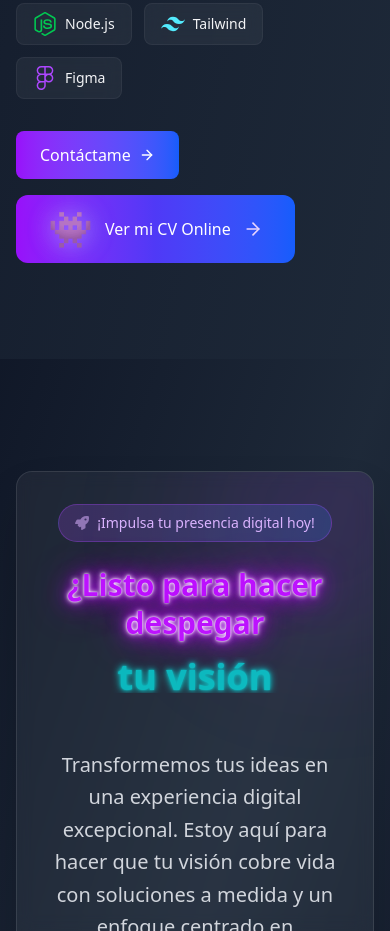
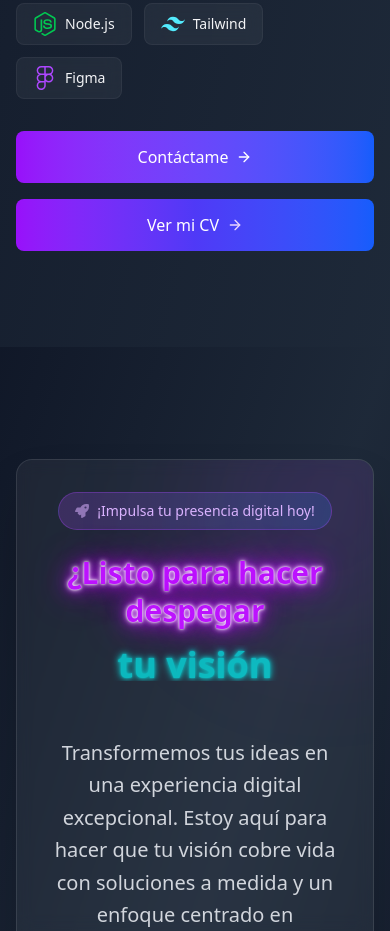
Before and after one commit to FedericoRocha/PixelForge, a React (Vite) app: page / in a window 390 px wide. Shown: the part 8880-9811 px from the top of the page. Built offline with nearby package versions, Linux system fonts and the light colour scheme.

Commit message:
Se arreglan botones About en mobile

```diff
--- a/src/components/sections/About.tsx
+++ b/src/components/sections/About.tsx
@@ -185,40 +185,33 @@ const About = () => {
                 </div>
               </div>
 
-              <div className="flex flex-wrap gap-4">
+              <div className="flex flex-col sm:flex-row gap-4 w-full sm:w-auto">
                 <a
                   href="#contact"
-                  className="px-6 py-3 bg-gradient-to-r from-purple-600 to-blue-600 text-white font-medium rounded-lg hover:shadow-lg hover:shadow-purple-500/30 transition-all duration-300 flex items-center gap-2 group"
+                  className="px-6 py-3.5 bg-gradient-to-r from-purple-600 to-blue-600 text-white font-medium rounded-lg hover:shadow-lg hover:shadow-purple-500/30 transition-all duration-300 flex items-center justify-center gap-2 group flex-1 sm:flex-none sm:px-6"
                 >
-                  Contáctame
+                  <span>Contáctame</span>
                   <FiArrowRight className="group-hover:translate-x-1 transition-transform" />
                 </a>
                 <a
                   href="https://curriculum-web-flax.vercel.app"
                   target="_blank"
                   rel="noopener noreferrer"
-                  className="relative px-8 py-3.5 bg-gradient-to-r from-purple-600 via-indigo-600 to-blue-600 text-white font-semibold rounded-xl hover:shadow-xl hover:shadow-purple-500/30 transition-all duration-300 flex items-center gap-2 group overflow-hidden hover:brightness-110"
+                  className="relative px-4 py-3.5 bg-gradient-to-r from-purple-600 via-indigo-600 to-blue-600 text-white font-medium rounded-lg hover:shadow-lg hover:shadow-purple-500/30 transition-all duration-300 flex items-center justify-center gap-2 group overflow-hidden hover:brightness-110 flex-1 sm:flex-none sm:px-6"
                 >
                   <span className="absolute inset-0 bg-gradient-to-r from-white/10 to-transparent opacity-0 group-hover:opacity-100 transition-opacity duration-300"></span>
-                  <span className="relative z-10 flex items-center gap-3">
-                    <span className="relative">
-                      <span className="relative z-0">
-                        <span className="text-4xl group-hover:animate-bounce-slow block transform group-hover:scale-110 transition-transform duration-300">
-                          <span className="relative z-10 inline-block">
-                            <span className="relative z-10 drop-shadow-[0_0_12px_rgba(167,139,250,0.8)]">
-                              👾
-                            </span>
-                            <span className="absolute inset-0 bg-gradient-to-r from-purple-400/30 to-blue-400/30 rounded-full blur-md opacity-70 -z-10"></span>
-                          </span>
+                  <span className="relative z-10 flex items-center gap-2">
+                    <span className="hidden sm:inline-block text-3xl sm:text-4xl transform transition-all duration-500 group-hover:scale-110 group-hover:rotate-6">
+                      <span className="relative z-10 inline-block">
+                        <span className="relative z-10 drop-shadow-[0_0_15px_rgba(167,139,250,0.9)] brightness-110 contrast-125">
+                          👾
                         </span>
-                        <span className="absolute -inset-2 bg-gradient-to-r from-cyan-400/40 to-purple-500/40 rounded-full blur-md opacity-0 group-hover:opacity-100 transition-all duration-500 -z-20 scale-90 group-hover:scale-110"></span>
+                        <span className="absolute inset-0 bg-gradient-to-r from-purple-400/40 to-blue-400/40 rounded-full blur-md opacity-80 -z-10"></span>
+                        <span className="absolute -inset-1 bg-gradient-to-r from-cyan-400/30 to-purple-500/30 rounded-full blur opacity-0 group-hover:opacity-100 transition-opacity duration-500 -z-20"></span>
                       </span>
                     </span>
-                    <span className="font-medium">Ver mi CV Online</span>
-                    <FiArrowRight className="w-5 h-5 group-hover:translate-x-1 transition-transform text-purple-200" />
-                  </span>
-                  <span className="absolute inset-0 flex items-center justify-center opacity-0 group-hover:opacity-100 group-hover:animate-pulse-slow transition-opacity duration-300">
-                    <span className="absolute w-4 h-4 bg-white/30 rounded-full"></span>
+                    <span className="font-medium">Ver mi CV</span>
+                    <FiArrowRight className="w-4 h-4 sm:w-5 sm:h-5 group-hover:translate-x-1 transition-transform text-purple-200" />
                   </span>
                 </a>
               </div>
```
